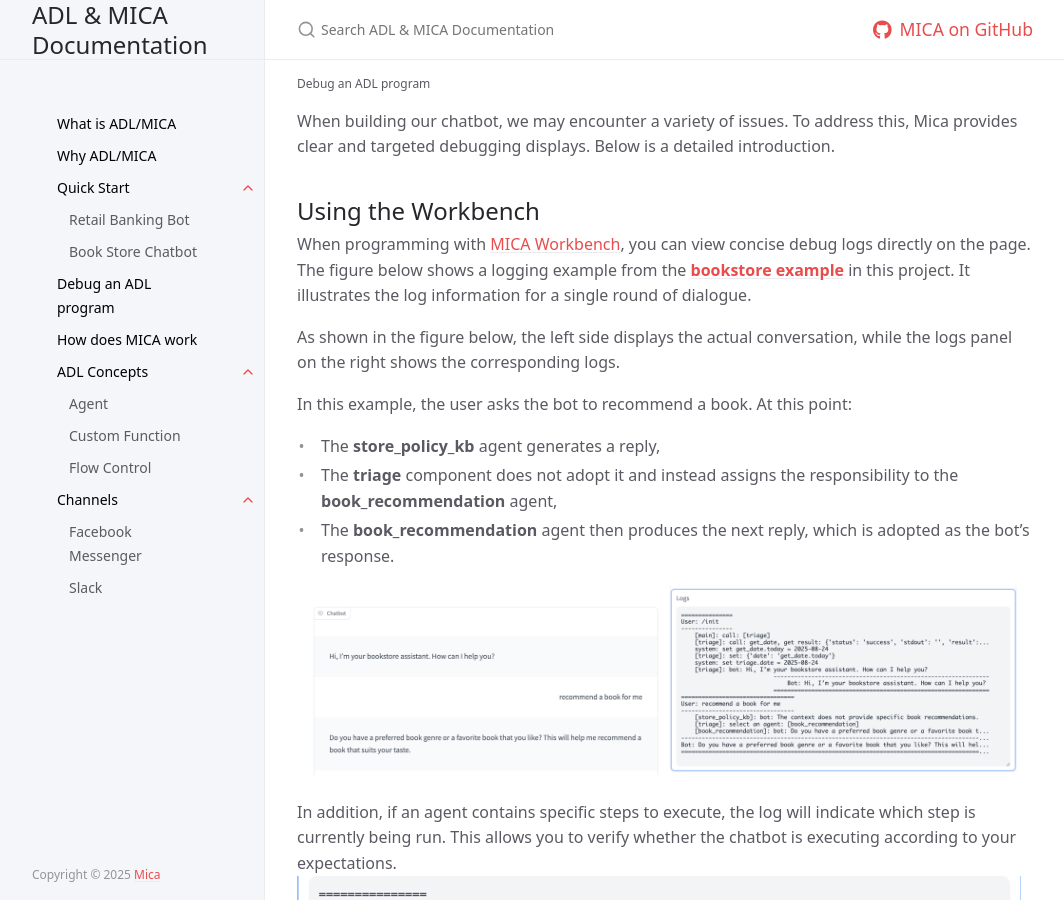
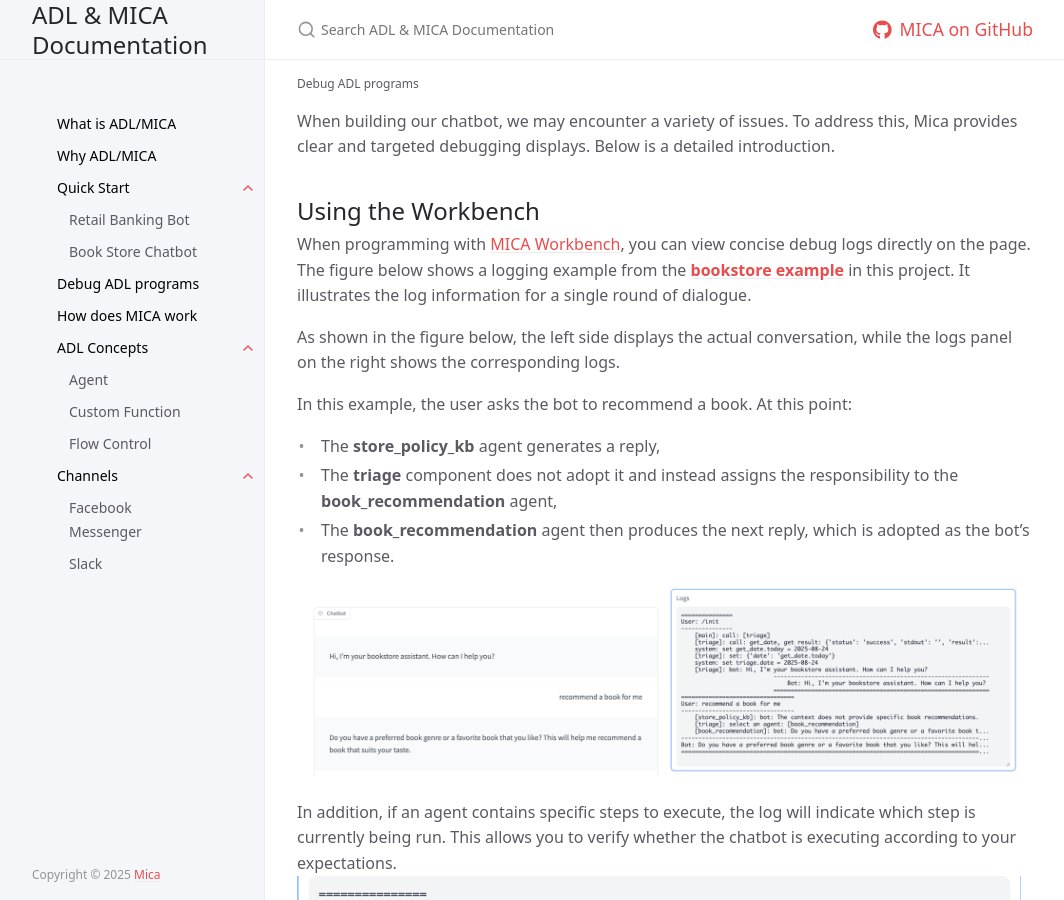
Before and after one commit to Mica-labs/Mica-labs.github.io, a Jekyll site: the page built from docs/introduction/debug/index.md, in a window 1280 px wide and 900 px high. Shown: the whole window, without its empty margins (107-1171 px from the left). Built offline with Jekyll 4.4.1, drawn with Linux system fonts in a browser that asks for light colours; cached includes are drawn as plain includes.

Commit message:
Update index.md

```diff
--- a/docs/introduction/debug/index.md
+++ b/docs/introduction/debug/index.md
@@ -1,6 +1,6 @@
 ---
 layout: default
-title: Debug an ADL program
+title: Debug ADL programs
 nav_order: 5
 ---
 
```
